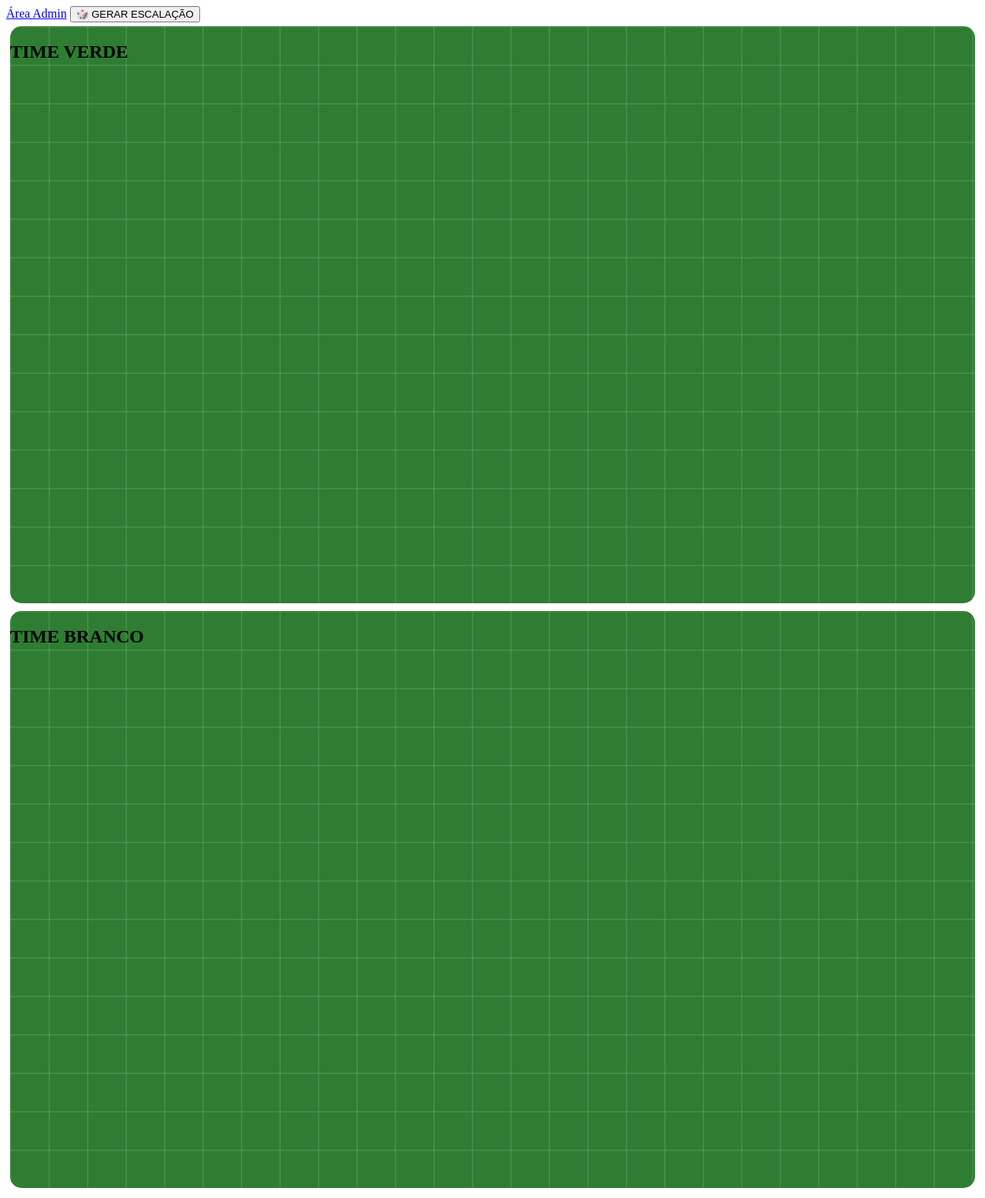
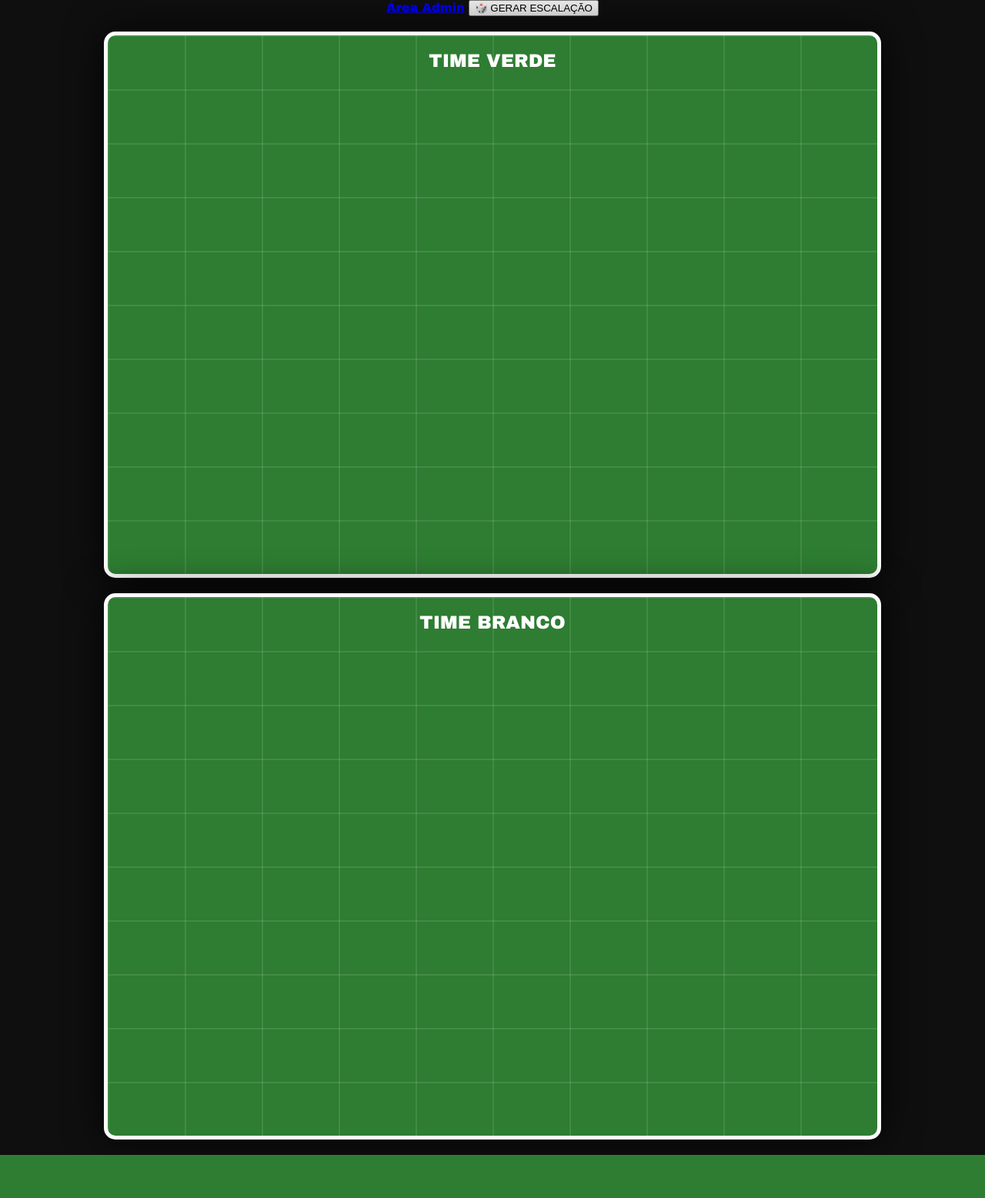
Before and after one commit to jhownsilva/sorteiolusa, a Flask app: page / in a window 1280 px wide. Shown: the whole page at 77% size. After the commit the page ends 1501 px from the top, so only its background shows below. Run offline with Flask 3, Linux system fonts and the light colour scheme.

Commit message:
style.css

```diff
--- a/static/css/style.css
+++ b/static/css/style.css
@@ -1,47 +1,90 @@
+:root {
+    --verde-lusa: linear-gradient(180deg, #138d43 0%, #0a5a2a 100%);
+    --vermelho-lusa: #e01919;
+    --azul-card: #003399;
+    --amarelo-num: #ffcc00;
+}
+
+body {
+    background-color: #0f0f0f;
+    color: white;
+    font-family: 'Arial Black', sans-serif;
+    margin: 0;
+    text-align: center;
+}
+
+/* Campo estilo Infográfico */
 .campo-container {
     background: #2e7d32;
-    background-image: linear-gradient(rgba(255,255,255,0.1) 2px, transparent 2px),
-                      linear-gradient(90deg, rgba(255,255,255,0.1) 2px, transparent 2px);
-    background-size: 50px 50px;
-    border: 5px solid #fff;
-    height: 750px;
+    background-image:
+        linear-gradient(rgba(255,255,255,0.1) 2px, transparent 2px),
+        linear-gradient(90deg, rgba(255,255,255,0.1) 2px, transparent 2px);
+    background-size: 100% 10%, 10% 100%;
+    border: 5px solid white;
+    border-radius: 15px;
+    height: 700px;
     position: relative;
-    border-radius: 20px;
+    width: 95%;
+    max-width: 1000px;
+    margin: 20px auto;
+    box-shadow: 0 0 50px rgba(0,0,0,0.8);
 }
 
-/* O CARD DO JOGADOR IGUAL AO INFOGRÁFICO */
+/* Estilo do Card do Jogador */
 .jogador-shirt {
     position: absolute;
+    width: 110px;
     display: flex;
     flex-direction: column;
     align-items: center;
-    width: 100px;
+    transition: all 0.3s ease;
 }
 
+/* Círculo do Número */
 .shirt-icon {
-    width: 50px;
-    height: 50px;
-    background: #ffcc00; /* Amarelo */
+    width: 55px;
+    height: 55px;
+    background: var(--amarelo-num);
     color: #000;
     border-radius: 50%;
-    font-size: 22px;
+    font-size: 24px;
     font-weight: 900;
     display: flex;
     align-items: center;
     justify-content: center;
-    border: 3px solid #fff;
-    box-shadow: 0 4px 10px rgba(0,0,0,0.3);
+    border: 4px solid #fff;
+    box-shadow: 0 5px 15px rgba(0,0,0,0.4);
+    z-index: 2;
 }
 
+/* Faixa do Nome (Azul igual ao exemplo) */
 .nome-player {
-    background: linear-gradient(to right, #0044cc, #0022aa); /* Azul Lusa */
+    background: var(--azul-card);
     color: white;
     padding: 4px 12px;
-    border-radius: 4px;
-    font-size: 13px;
+    border-radius: 5px;
+    font-size: 12px;
+    margin-top: -10px; /* Sobrepõe o círculo */
+    width: 100%;
+    text-align: center;
+    box-shadow: 0 4px 8px rgba(0,0,0,0.5);
+    border: 1px solid rgba(255,255,255,0.2);
+    z-index: 1;
+    text-transform: uppercase;
+}
+
+/* Botões Modernos */
+.btn-sortear {
+    background: var(--verde-lusa);
+    color: white;
+    border: 2px solid white;
+    padding: 15px 40px;
+    font-size: 18px;
     font-weight: bold;
-    margin-top: -5px; /* Sobrepõe levemente o círculo */
-    text-transform: uppercase;
-    box-shadow: 0 2px 5px rgba(0,0,0,0.4);
-    border: 1px solid rgba(255,255,255,0.2);
+    border-radius: 50px;
+    cursor: pointer;
+    margin: 20px;
+    box-shadow: 0 5px 20px rgba(19, 141, 67, 0.4);
 }
+
+.btn-sortear:hover { transform: scale(1.05); background: #1bb355; }
```
